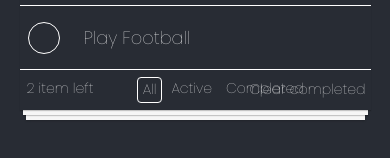
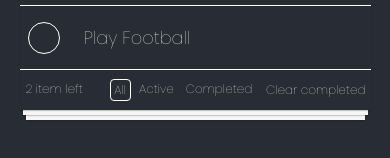
Before and after one commit to FeeinCof/todo-list, a React (Create React App) app: page / in a window 390 px wide. Shown: the part 222-380 px from the top of the page. Built offline with nearby package versions, Linux system fonts and the light colour scheme.

Commit message:
update responsive

```diff
--- a/src/App.css
+++ b/src/App.css
@@ -124,4 +124,10 @@
   .component_todos {
     width: 90%;
   }
+  .footer {
+    font-size: 12px;
+  }
+  .footer div {
+    width: 50%;
+  }
 }
```
